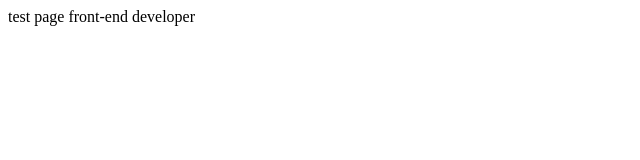
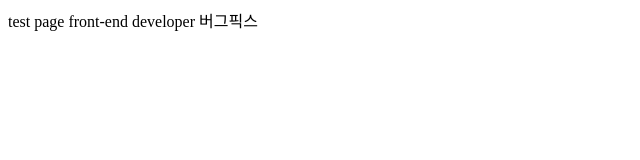
Before and after one commit to emfkdlvnem/prectice_git, a plain HTML site: page index.html in a window 1280 px wide. Shown: the whole page, without its empty margins (0-640 px from the left). Drawn offline with Linux system fonts and the light colour scheme.

Commit message:
버그수정커밋

```diff
--- a/index.html
+++ b/index.html
@@ -9,5 +9,6 @@
 <body>
     test page
     front-end developer
+    버그픽스
 </body>
 </html>
```
